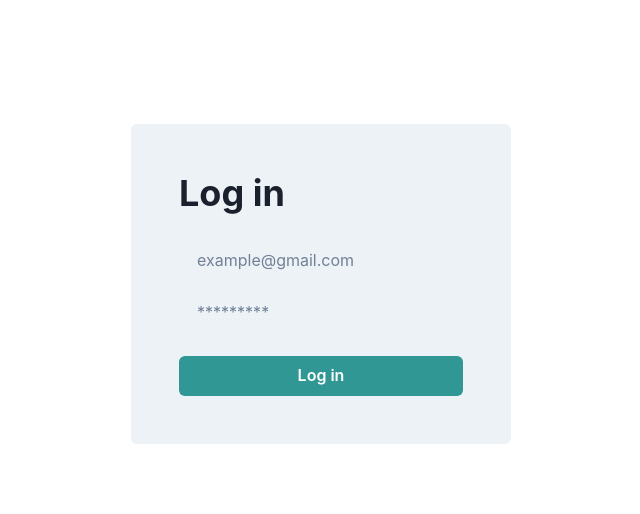
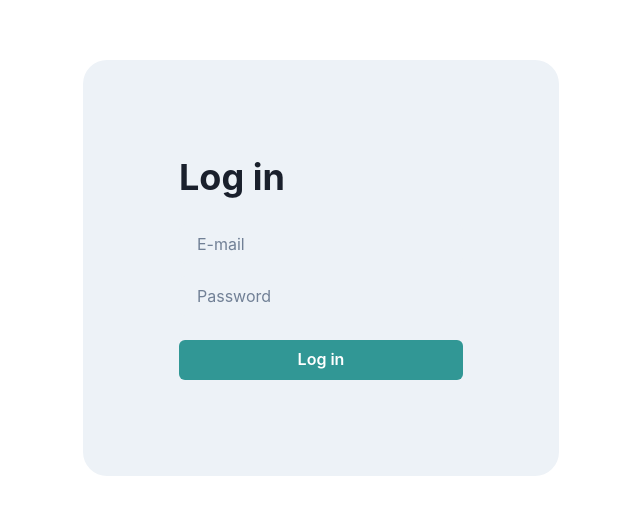
Before and after one commit to EduZaparoli/fullstack_app, a Next.js app in the folder frontend/: page / in a window 1280 px wide. Shown: the part 116-630 px from the top of the page, without its empty margins (319-959 px from the left). Built offline with nearby package versions, Linux system fonts and the light colour scheme.

Commit message:
creating navbar component

```diff
--- /dev/null
+++ b/frontend/src/app/components/Container/index.tsx
@@ -0,0 +1,14 @@
+import { Flex } from "@chakra-ui/react"
+
+interface IProps {
+    children: React.ReactNode
+}
+
+export const Container = ({children}: IProps) => {
+
+    return (
+        <Flex height={"96vh"} alignItems={"center"} justifyContent={"center"}>
+            {children}
+        </Flex>
+    )
+}
--- /dev/null
+++ b/frontend/src/app/components/LoginContainer/index.tsx
@@ -0,0 +1,12 @@
+import { Button, Flex, Heading, Input } from "@chakra-ui/react"
+
+export const LoginContainer = () => {
+    return (
+        <Flex direction={"column"} background={"gray.100"} p={24} rounded={24}>
+          <Heading mb={6}>Log in</Heading>
+          <Input placeholder='E-mail' variant={"filled"} mb={3} type='email' />
+          <Input placeholder='Password' variant={"filled"} mb={6} type='password' />
+          <Button colorScheme='teal'>Log in</Button>
+        </Flex>
+    )
+}
--- a/frontend/src/app/page.tsx
+++ b/frontend/src/app/page.tsx
@@ -1,16 +1,14 @@
-import { Button, Flex, Heading, Input } from '@chakra-ui/react'
+import { Container } from './components/Container';
+import { LoginContainer } from './components/LoginContainer';
 
 const Home = () => {
 
   return (
-      <Flex height={"100vh"} alignItems={"center"} justifyContent={"center"}>
-        <Flex direction={"column"} background={"gray.100"} p={12} rounded={6}>
-          <Heading mb={6}>Log in</Heading>
-          <Input placeholder='example@gmail.com' variant={"filled"} mb={3} type='email' />
-          <Input placeholder='*********' variant={"filled"} mb={6} type='password' />
-          <Button colorScheme='teal'>Log in</Button>
-        </Flex>
-      </Flex>
+    <>
+      <Container>
+        <LoginContainer />
+      </Container>
+    </>
   );
 }
 
```
Also changed, not shown: frontend/src/app/components/Navbar/index.tsx (added, +12 -0 lines).
